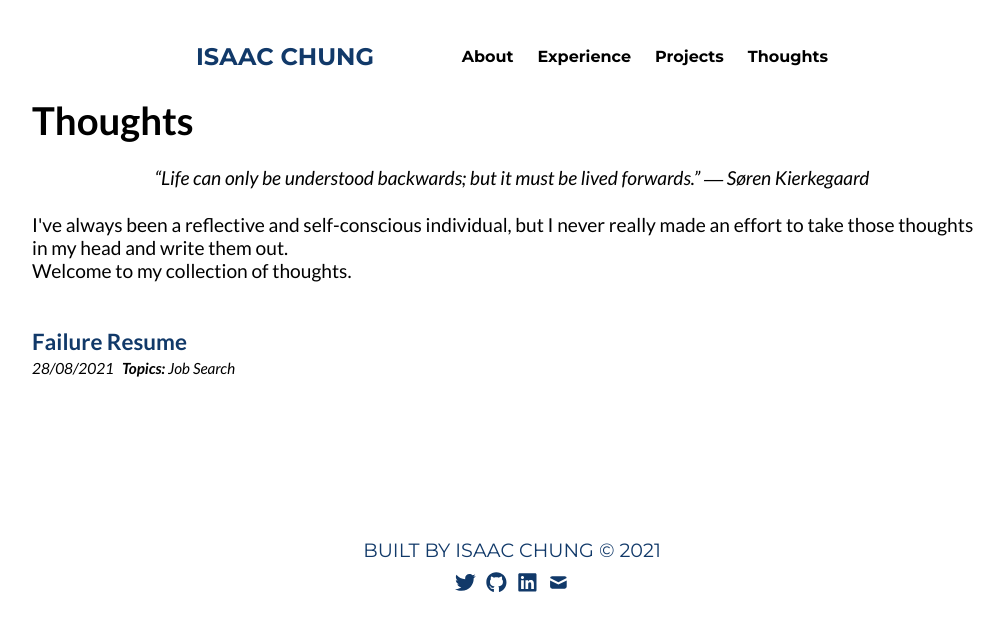
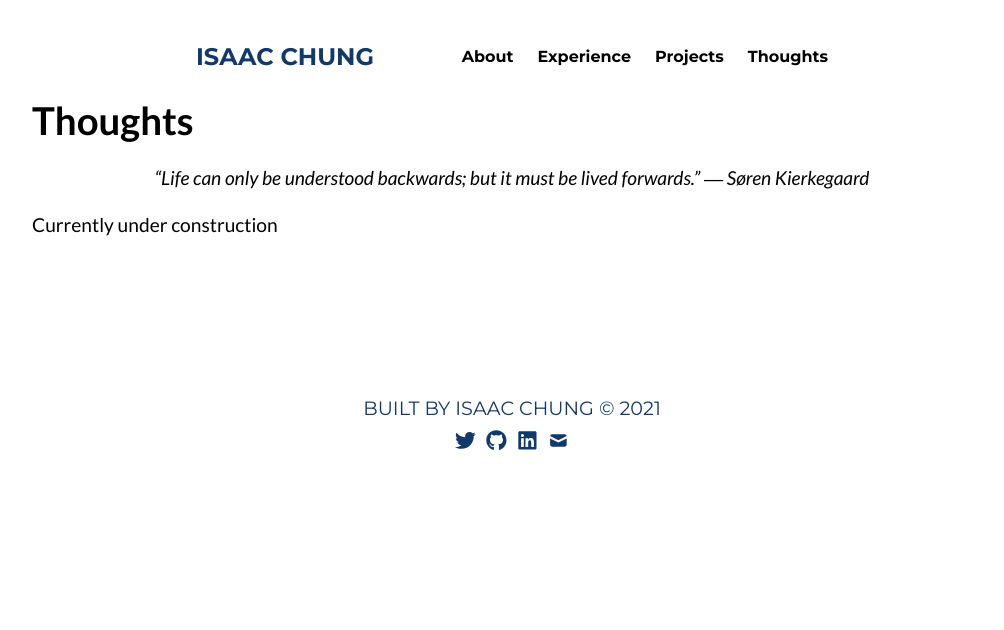
Before and after one commit to ichung08/Portfolio, a React (Create React App) app: page /thoughts in a window 1280 px wide. Shown: the top 630 px of the page, without its empty margins (128-1132 px from the left). Built offline with nearby package versions, Linux system fonts and the light colour scheme.

Commit message:
adding thoughts page and minor fixs to overall design

```diff
--- a/src/components/Thoughts.js
+++ b/src/components/Thoughts.js
@@ -1,5 +1,5 @@
 import "../styles/thoughts.css";
-import Thought from "./Thought";
+// import Thought from "./Thought";
 
 const Thoughts = () => {
   return (
@@ -10,7 +10,8 @@ const Thoughts = () => {
         “Life can only be understood backwards; but it must be lived forwards.” ― Søren Kierkegaard
       </p>
       <br />
-      <p>
+      <p>Currently under construction</p>
+      {/* <p>
         I've always been a reflective and self-conscious individual, but I never really made an effort to take those
         thoughts in my head and write them out.
         <br />
@@ -18,7 +19,7 @@ const Thoughts = () => {
       </p>
       <br />
       <br />
-      <Thought title="Failure Resume" link="#" date="28/08/2021" topic="Job Search" />
+      <Thought title="Failure Resume" link="#" date="28/08/2021" topic="Job Search" /> */}
     </div>
   );
 };
```
